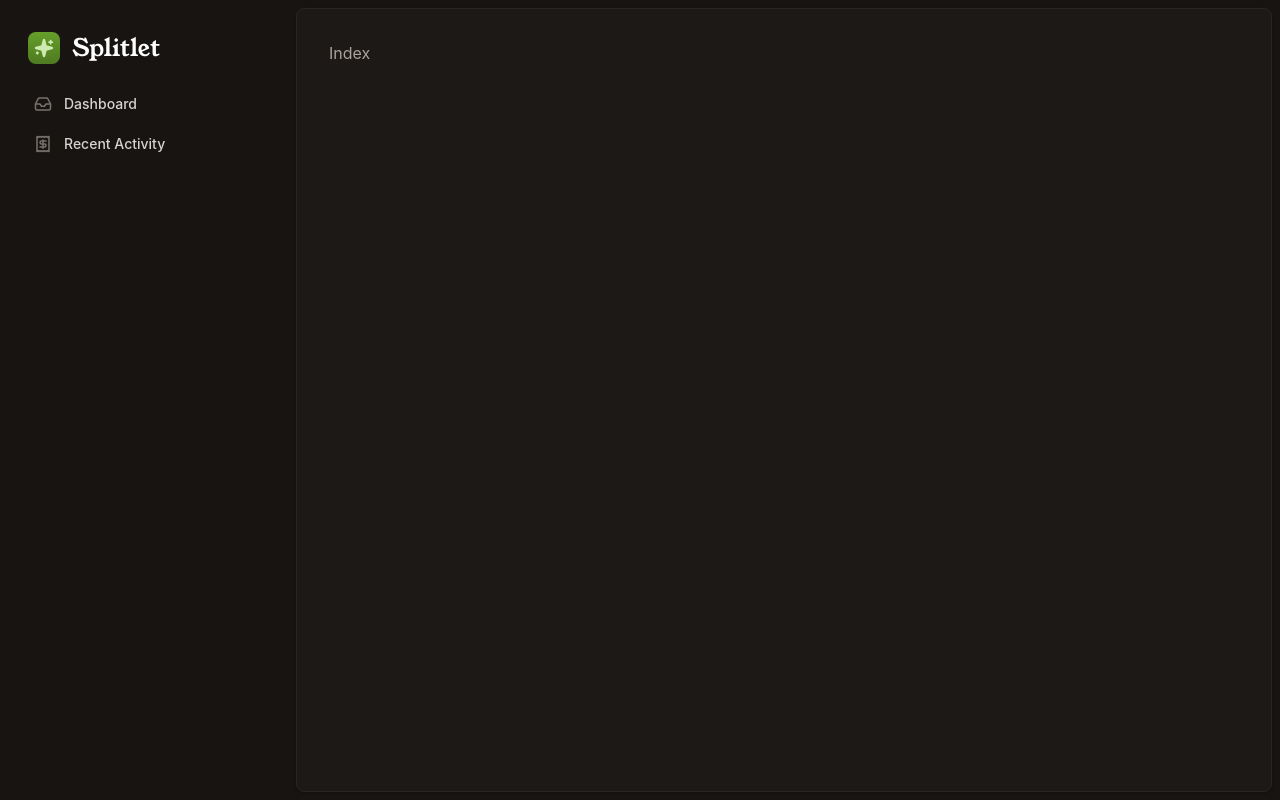
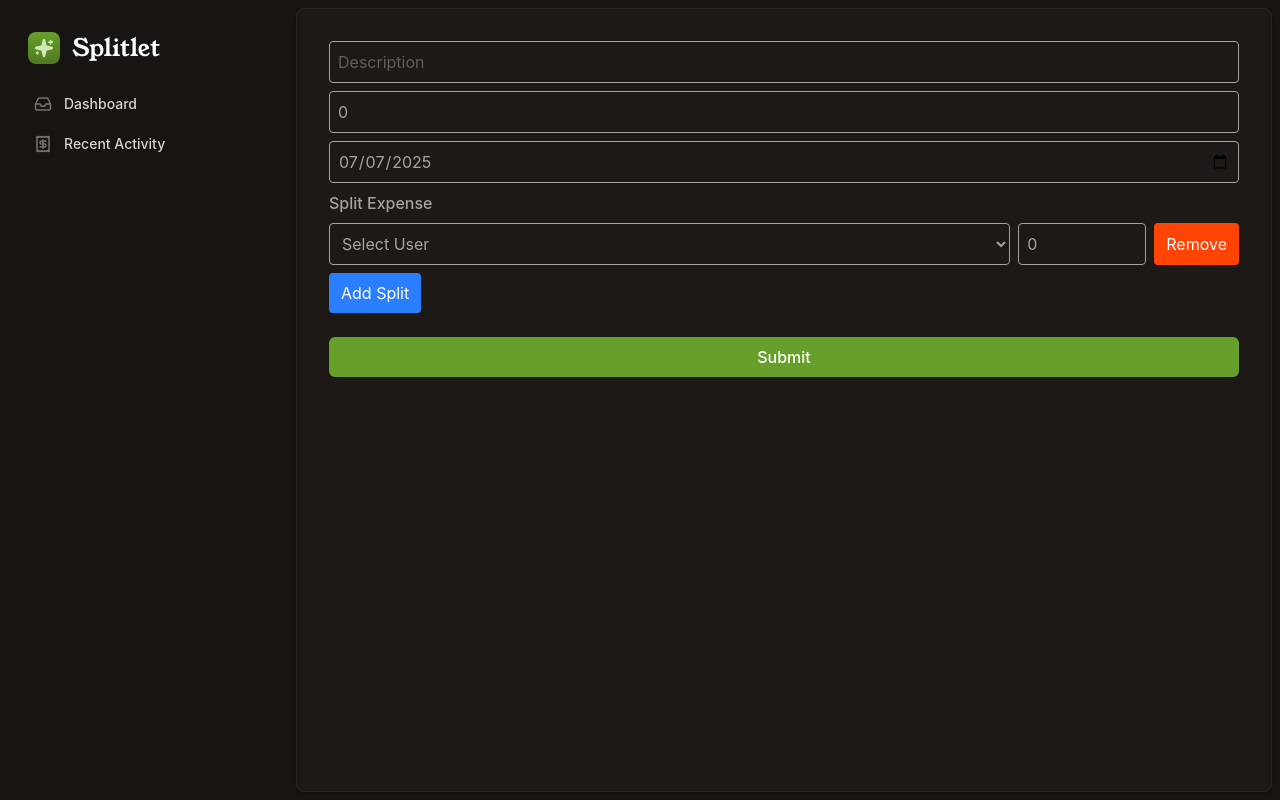
Before and after one commit to jakehwll/splitlet, a React (Vite) app in the folder apps/frontend/: page / in a window 1280 px wide. Built offline with nearby package versions, Linux system fonts and the light colour scheme.

Commit message:
feat: add a super temporary and ugly form

```diff
--- a/apps/frontend/package.json
+++ b/apps/frontend/package.json
@@ -11,10 +11,12 @@
   },
   "dependencies": {
     "@tailwindcss/vite": "^4.1.11",
+    "@tanstack/react-form": "^1.18.0",
     "react": "^19.1.0",
     "react-dom": "^19.1.0",
     "react-router": "^7.7.1",
-    "tailwind": "^4.0.0"
+    "tailwind": "^4.0.0",
+    "zod": "^4.0.15"
   },
   "devDependencies": {
     "@eslint/js": "^9.30.1",
--- /dev/null
+++ b/apps/frontend/src/components/AddExpense.tsx
@@ -0,0 +1,224 @@
+import { useForm, type AnyFieldApi } from "@tanstack/react-form";
+import { z } from "zod";
+import { gql, useMutation } from "@apollo/client";
+
+const ADD_EXPENSE_MUTATION = gql`
+  mutation AddExpense($input: AddExpenseInput!) {
+    addExpense(input: $input) {
+      id
+      total
+      description
+      date
+    }
+  }
+`;
+
+const formSchema = z.object({
+  description: z.string().min(1),
+  total: z
+    .number()
+    .refine(
+      (val) => {
+        return Number.isFinite(val) && Math.round(val * 100) === val * 100;
+      },
+      {
+        message: "Must be a multiple of 0.01",
+      }
+    )
+    .min(0.01),
+  date: z.date(),
+  splits: z.array(
+    z.object({
+      userId: z.string().min(1, "User is required"),
+      amount: z.number().min(0.01, "Amount must be greater than 0"),
+    })
+  ),
+});
+
+function FieldInfo({ field }: { field: AnyFieldApi }) {
+  return (
+    <>
+      {field.state.meta.isTouched && !field.state.meta.isValid ? (
+        <div>
+          {field.state.meta.errors.map((error) => (
+            <div key={error.path}>{error.message}</div>
+          ))}
+        </div>
+      ) : null}
+      {field.state.meta.isValidating ? "Validating..." : null}
+    </>
+  );
+}
+
+const AddExpense = () => {
+  const [addExpense, { loading }] = useMutation(ADD_EXPENSE_MUTATION);
+
+  const form = useForm({
+    defaultValues: {
+      description: "",
+      total: 0,
+      date: new Date(),
+      splits: [{ userId: "", amount: 0 }],
+    },
+    validators: {
+      onChange: formSchema,
+    },
+    onSubmit: async (values) => {
+      try {
+        await addExpense({
+          variables: {
+            input: {
+              description: values.value.description,
+              total: values.value.total,
+              date: values.value.date,
+              splits: values.value.splits,
+            },
+          },
+        });
+        // Reset form on success
+        form.reset();
+        // You might want to add a success toast/notification here
+      } catch (error) {
+        console.error(error);
+        // You might want to add an error toast/notification here
+      }
+    },
+  });
+
+  return (
+    <form
+      onSubmit={(e) => {
+        e.preventDefault();
+        e.stopPropagation();
+        form.handleSubmit();
+      }}
+      className="flex flex-col gap-2"
+    >
+      <div className="w-full">
+        <form.Field
+          name="description"
+          children={(field) => (
+            <>
+              <input
+                className="border w-full p-2 rounded"
+                type="text"
+                placeholder="Description"
+                value={field.state.value as string}
+                onBlur={field.handleBlur}
+                onChange={(e) => field.handleChange(e.target.value)}
+              />
+              <FieldInfo field={field} />
+            </>
+          )}
+        />
+      </div>
+      <div className="w-full">
+        <form.Field
+          name="total"
+          children={(field) => (
+            <>
+              <input
+                className="border w-full p-2 rounded"
+                type="number"
+                step="0.01"
+                placeholder="Amount"
+                value={field.state.value as number}
+                onBlur={field.handleBlur}
+                onChange={(e) => field.handleChange(parseFloat(e.target.value))}
+              />
+              <FieldInfo field={field} />
+            </>
+          )}
+        />
+      </div>
+      <div className="w-full">
+        <form.Field
+          name="date"
+          children={(field) => (
+            <>
+              <input
+                className="border w-full p-2 rounded"
+                type="date"
+                value={field.state.value?.toISOString().split("T")[0]}
+                onBlur={field.handleBlur}
+                onChange={(e) => field.handleChange(new Date(e.target.value))}
+              />
+              <FieldInfo field={field} />
+            </>
+          )}
+        />
+      </div>
+      <div className="w-full">
+        <form.Field
+          name="splits"
+          children={(field) => (
+            <div className="space-y-2">
+              <h3 className="font-medium">Split Expense</h3>
+              {field.state.value.map((split, index) => (
+                <div key={index} className="flex gap-2">
+                  <select
+                    className="border rounded p-2 flex-1"
+                    value={split.userId}
+                    onChange={(e) => {
+                      const newSplits = [...field.state.value];
+                      newSplits[index].userId = e.target.value;
+                      field.handleChange(newSplits);
+                    }}
+                  >
+                    <option value="">Select User</option>
+                    {/* Add your user options here */}
+                    <option value="user1">User 1</option>
+                    <option value="user2">User 2</option>
+                  </select>
+                  <input
+                    className="border rounded p-2 w-32"
+                    type="number"
+                    step="0.01"
+                    placeholder="Amount"
+                    value={split.amount}
+                    onChange={(e) => {
+                      const newSplits = [...field.state.value];
+                      newSplits[index].amount = parseFloat(e.target.value);
+                      field.handleChange(newSplits);
+                    }}
+                  />
+                  <button
+                    type="button"
+                    className="px-3 py-2 bg-red-500 text-white rounded"
+                    onClick={() => {
+                      const newSplits = field.state.value.filter((_, i) => i !== index);
+                      field.handleChange(newSplits);
+                    }}
+                  >
+                    Remove
+                  </button>
+                </div>
+              ))}
+              <button
+                type="button"
+                className="px-3 py-2 bg-blue-500 text-white rounded"
+                onClick={() => {
+                  field.handleChange([...field.state.value, { userId: "", amount: 0 }]);
+                }}
+              >
+                Add Split
+              </button>
+              <FieldInfo field={field} />
+            </div>
+          )}
+        />
+      </div>
+      <div className="w-full mt-4">
+        <button
+          type="submit"
+          disabled={loading}
+          className="py-2 px-4 bg-green-500 rounded-md text-white font-medium w-full disabled:bg-green-300"
+        >
+          {loading ? "Submitting..." : "Submit"}
+        </button>
+      </div>
+    </form>
+  );
+};
+
+export default AddExpense;
--- a/apps/frontend/src/components/ClientProvider.tsx
+++ b/apps/frontend/src/components/ClientProvider.tsx
@@ -1,3 +1,10 @@
+import { ApolloClient, ApolloProvider, InMemoryCache } from "@apollo/client";
+
+const client = new ApolloClient({
+  uri: "http://localhost:4000/graphql",
+  cache: new InMemoryCache(),
+});
+
 export const ClientProvider = ({ children }: { children: React.ReactNode }) => {
-  return children;
+  return <ApolloProvider client={client}>{children}</ApolloProvider>;
 };
--- a/apps/frontend/src/routes/index.tsx
+++ b/apps/frontend/src/routes/index.tsx
@@ -1,5 +1,11 @@
+import AddExpense from "../components/AddExpense";
+
 const Index = () => {
-  return <div>Index</div>;
+  return (
+    <div>
+      <AddExpense />
+    </div>
+  );
 };
 
 export default Index;
```
Also changed, not shown: apps/frontend/src/routes/layout.tsx (+11 -3 lines), 2 other files (tests, documents, lock files or other folders).
